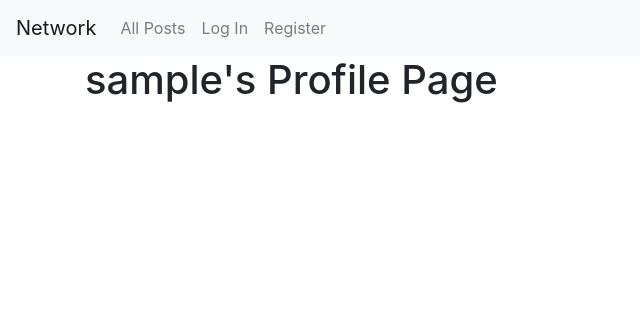
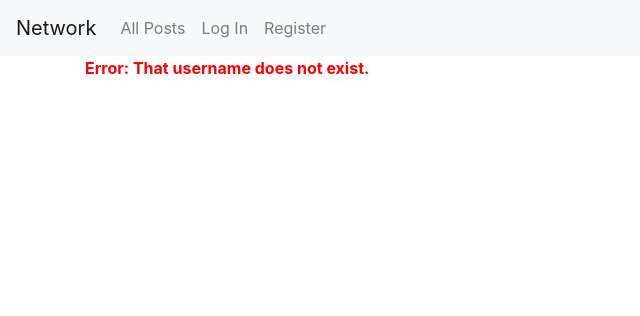
Before and after one commit to eduardoluis11/network, a Django app: a page that uses network/templates/network/profile.html in a window 1280 px wide. Shown: the top 316 px of the page, without its empty margins (0-640 px from the left). Run offline with Django 3.2, Linux system fonts and the light colour scheme; some libraries are stand-ins or nearby versions.

Commit message:
Updated the Profile Page Algorithm

```diff
--- a/network/templates/network/profile.html
+++ b/network/templates/network/profile.html
@@ -4,5 +4,16 @@
 {% load static %}
 
 {% block body %}
-    <h1>{{username}}'s Profile Page</h1>
+
+    <!-- If the user exists, I will render their username as the title of the page -->
+    {% if error_message == 'Error: That username does not exist.' %}
+
+        <!-- This displays an error message if the username doesn't exist -->
+        <p style="color: red;"><b>{{error_message}}</b></p>
+
+    {% else %}
+        <h1>{{username}}'s Profile Page</h1>
+    {% endif %}
+
+
 {% endblock %}
--- a/network/views.py
+++ b/network/views.py
@@ -144,12 +144,33 @@ required” decorator since even people who aren’t logged in should be able to
 I’ll do is to take the username from the post or from the navbar, and I’ll insert it as a parameter in the profile()
 view. That way, I’ll know which profile page to render.
 
+To check if a user exists before sending them into the user’s profile page, I will use the following snippet from my
+submission from the “mail” homework assignment (source:
+https://github.com/me50/eduardoluis11/tree/web50/projects/2020/x/mail .)
+        try:
+            user_variable = User.objects.get(username=username_from_parameter)
+        except User.DoesNotExist:
+    		return render(request, "network/profile.html", {
+        		"error_message": "That username does not exist."
+    		})
+
+If the error message is not empty, I will add a conditional that prevents the title of the page from being rendered.
 
 """
 def profile(request, username):
 
+    # Check if the username exists
+    try:
+        existing_username = User.objects.get(username=username)
+    except User.DoesNotExist:
+        return render(request, "network/profile.html", {
+            "error_message": "Error: That username does not exist."
+        })
 
+    # If the user exists, the error message won't be triggered
+    error_message = ''
 
     return render(request, "network/profile.html", {
-        "username": username,
+        "username": existing_username,
+        "error_message": error_message,
     })
```
